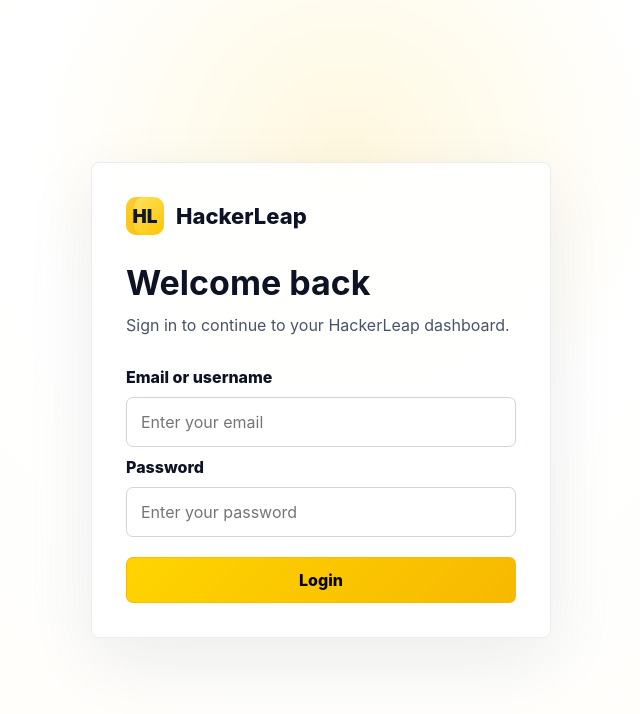
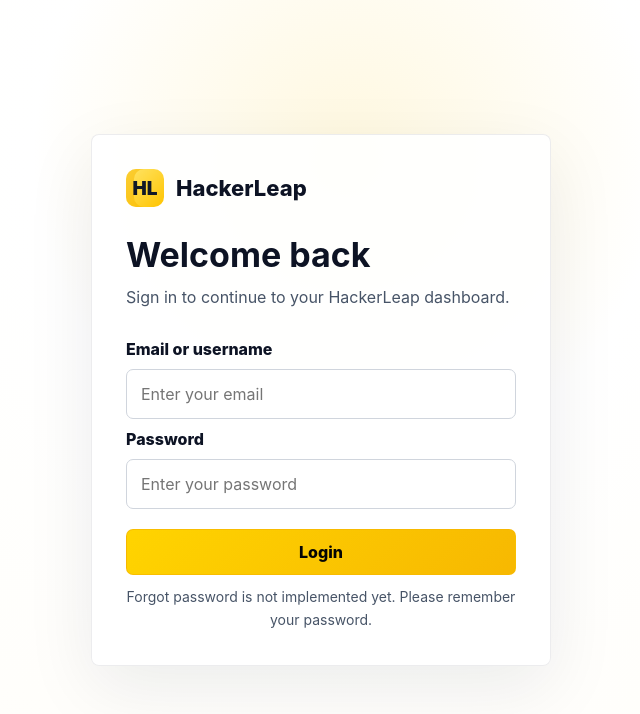
Before and after one commit to v-adhithyan/crack-interviews, a Django app: page /login/ in a window 1280 px wide. Shown: the top 714 px of the page, without its empty margins (319-959 px from the left). Run offline with Django 5.2, Linux system fonts and the light colour scheme.

Commit message:
add hint forgot password  not implemented

```diff
--- a/backend/apps/product/static/product/css/product.css
+++ b/backend/apps/product/static/product/css/product.css
@@ -531,6 +531,14 @@ th {
     margin-top: 10px;
 }
 
+.auth-hint {
+    margin: 4px 0 0;
+    color: var(--muted);
+    font-size: 14px;
+    line-height: 1.5;
+    text-align: center;
+}
+
 .field-error,
 .form-error {
     color: #b42318;
--- a/backend/apps/product/templates/product/auth/login.html
+++ b/backend/apps/product/templates/product/auth/login.html
@@ -24,6 +24,7 @@
             {% for error in form.password.errors %}<span class="field-error">{{ error }}</span>{% endfor %}
 
             <button type="submit">Login</button>
+            <p class="auth-hint">Forgot password is not implemented yet. Please remember your password.</p>
         </form>
     </section>
 </main>
--- a/backend/apps/product/templates/product/auth/signup.html
+++ b/backend/apps/product/templates/product/auth/signup.html
@@ -41,6 +41,7 @@
             {% for error in form.password2.errors %}<span class="field-error">{{ error }}</span>{% endfor %}
 
             <button type="submit">Create Account</button>
+            <p class="auth-hint">Forgot password is not implemented yet. Please remember your password.</p>
         </form>
     </section>
 </main>
--- a/backend/apps/product/views.py
+++ b/backend/apps/product/views.py
@@ -29,7 +29,7 @@ def dashboard(request):
 
 
 def early_access_signup(request, token):
-    early_access_user = get_object_or_404(EarlyAccessUser, signup_token=token, is_beta_active=True)
+    early_access_user = get_object_or_404(EarlyAccessUser, signup_token=token, is_beta_active=False)
 
     if early_access_user.has_completed_signup:
         messages.info(request, "Your HackerLeap account is already active. Please log in.")
@@ -43,7 +43,8 @@ def early_access_signup(request, token):
             early_access_user.user = user
             early_access_user.date_of_birth = form.cleaned_data["date_of_birth"]
             early_access_user.signup_completed_at = timezone.now()
-            early_access_user.save(update_fields=("user", "date_of_birth", "signup_completed_at", "updated_at"))
+            early_access_user.is_beta_active = True
+            early_access_user.save(update_fields=("user", "date_of_birth", "signup_completed_at", "updated_at", "is_beta_active"))
             login(request, user)
             messages.success(request, "Welcome to HackerLeap. Your beta access is active.")
             return redirect("product_dashboard")
```
